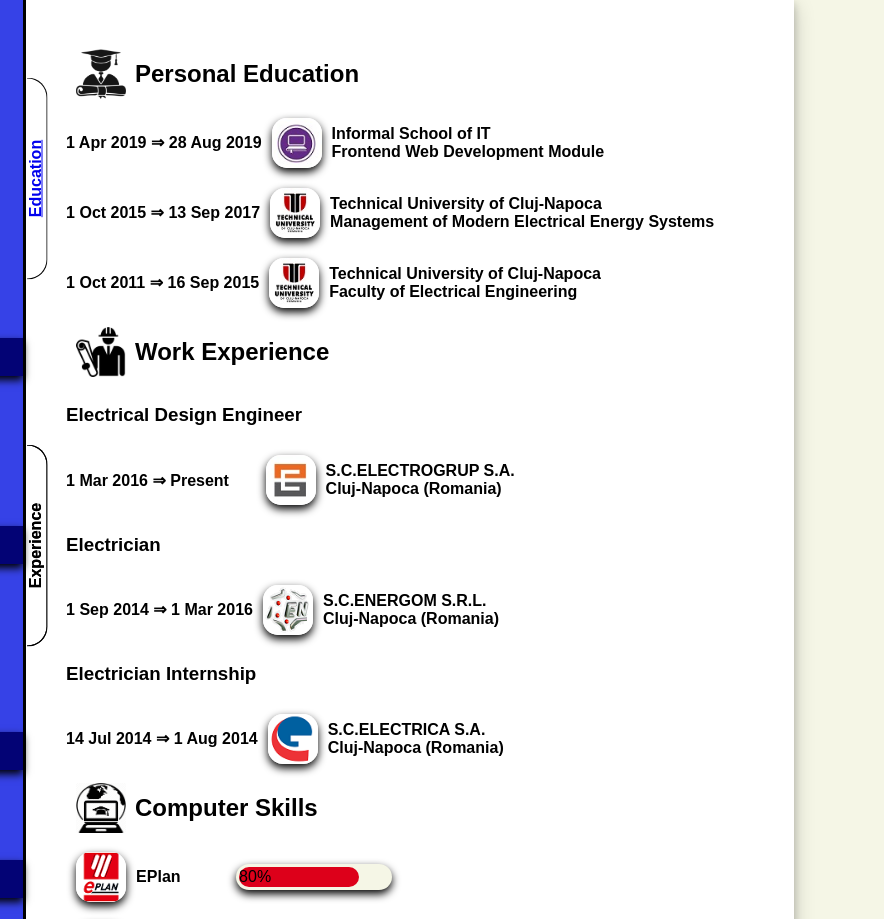
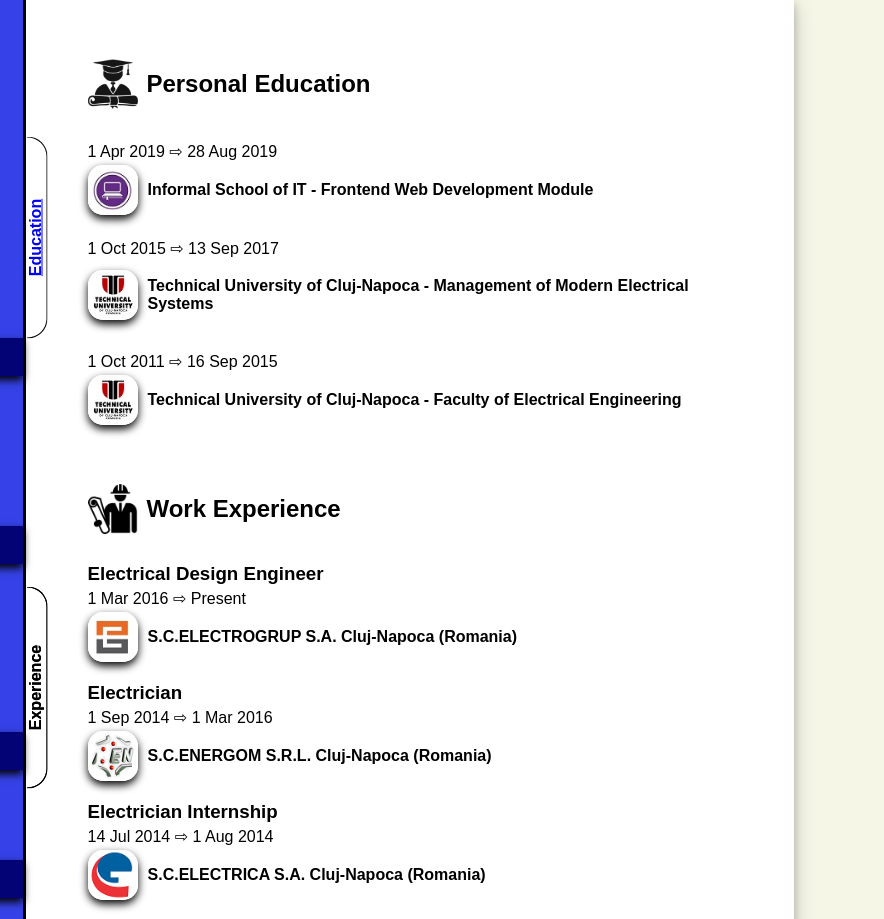
Before and after one commit to cucgabrielpaul/Online-CV, a plain HTML site: page index.html in a window 1280 px wide. Shown: the top 919 px of the page, 396-1280 px from the left. Drawn offline with Linux system fonts and the light colour scheme.

Commit message:
Responsive

```diff
--- a/index.html
+++ b/index.html
@@ -152,17 +152,16 @@
             </div>
 
             <article class="siit">
+            <time>
+              1 Apr 2019 &#8680; 28 Aug 2019
+            </time>
+
             <div>
-              <time>
-                1 Apr 2019 &#8658; 28 Aug 2019
-              </time>
               <img src="img/SIIT.png" alt="" />
               <h4>
-                Informal School of IT <br />
-                Frontend Web Development Module
+                Informal School of IT - Frontend Web Development Module
               </h4>
             </div>
-
 
             <ul id="edu">
               <li>HTTP: Fundamentals about the protocol: Methods, Headers, Status codes.</li>
@@ -174,18 +173,16 @@
             </article>
 
             <article class="msem-utcn">
+            <time>
+              1 Oct 2015 &#8680; 13 Sep 2017
+            </time>
+
             <div>
-
-              <time>
-                1 Oct 2015 &#8658; 13 Sep 2017
-              </time>
               <img src="img/UTCN.png" alt="" />
               <h4>
-                Technical University of Cluj-Napoca <br />
-                Management of Modern Electrical Energy Systems
+                Technical University of Cluj-Napoca - Management of Modern Electrical Systems
               </h4>
             </div>
-
 
             <ul>
               <li>
@@ -205,17 +202,16 @@
             </article>
 
             <article class="ie-utcn">
+            <time>
+              1 Oct 2011 &#8680; 16 Sep 2015
+            </time>
+
             <div>
-              <time>
-                1 Oct 2011 &#8658; 16 Sep 2015
-              </time>
               <img src="img/UTCN.png" alt="" />
               <h4>
-                Technical University of Cluj-Napoca <br />
-                Faculty of Electrical Engineering
+                Technical University of Cluj-Napoca - Faculty of Electrical Engineering
               </h4>
             </div>
-
 
             <ul>
               <li>
@@ -249,17 +245,17 @@
               <h3>
                 Electrical Design Engineer
               </h3>
+
+              <time>
+                1 Mar 2016 &#8680; Present
+              </time>
+
               <div>
-                <time>
-                  1 Mar 2016 &#8658; Present
-                </time>&nbsp;&nbsp;&nbsp;&nbsp;&nbsp;&nbsp;
                 <img src="img/Electrogrup.png" alt="Electrogrup" />
                 <h4>
-                  S.C.ELECTROGRUP S.A.<br />
-                  Cluj-Napoca (Romania)
+                  S.C.ELECTROGRUP S.A. Cluj-Napoca (Romania)
                 </h4>
               </div>
-
 
               <ul>
                 <li>Strong spoken and written communications skills.</li>
@@ -274,17 +270,17 @@
               <h3>
                 Electrician
               </h3>
+
+              <time>
+                1 Sep 2014 &#8680; 1 Mar 2016
+              </time>
+
               <div>
-                <time>
-                  1 Sep 2014 &#8658; 1 Mar 2016
-                </time>
                 <img src="img/Energom.png" alt="Energom" />
                 <h4>
-                  S.C.ENERGOM S.R.L.<br />
-                  Cluj-Napoca (Romania)
+                  S.C.ENERGOM S.R.L. Cluj-Napoca (Romania)
                 </h4>
               </div>
-
 
               <ul>
                 <li>Ability to read and understand electrical schematics and diagrams.</li>
@@ -300,17 +296,17 @@
               <h3>
                 Electrician Internship
               </h3>
+
+              <time>
+                14 Jul 2014 &#8680; 1 Aug 2014
+              </time>
+
               <div>
-                <time>
-                  14 Jul 2014 &#8658; 1 Aug 2014
-                </time>
                 <img src="img/Electrica.png" alt="Electrica" />
                 <h4>
-                  S.C.ELECTRICA S.A.<br />
-                  Cluj-Napoca (Romania)
+                  S.C.ELECTRICA S.A. Cluj-Napoca (Romania)
                 </h4>
               </div>
-
 
               <ul>
                 <li>I participated at high and medium voltage transformers reconditioning and measuring.</li>
@@ -331,9 +327,7 @@
               <h2>Computer Skills</h2>
             </div>
 
-
             <article class="eplan">
-              <div>
               <img src="img/Eplan.png" alt="EPlan" />
               <h4>
                 EPlan
@@ -341,12 +335,9 @@
               <div id="progressbar">
                 <div>80%</div>
               </div>
-              </div>
-
             </article>
 
             <article class="autocad">
-              <div>
               <img src="img/autocad.png" alt="AutoCAD" />
               <h4>
                 AutoCAD
@@ -354,11 +345,9 @@
               <div id="progressbar">
                 <div>70%</div>
               </div>
-              </div>
             </article>
 
             <article class="html">
-              <div>
               <img src="img/html.png" alt="HTML" />
               <h4>
                 HTML
@@ -366,11 +355,9 @@
               <div id="progressbar">
                 <div>60%</div>
               </div>
-              </div>
             </article>
 
             <article class="css">
-              <div>
               <img src="img/css.png" alt="CSS" />
               <h4>
                 CSS
@@ -378,11 +365,9 @@
               <div id="progressbar">
                 <div>50%</div>
               </div>
-              </div>
             </article>
 
             <article class="javascript">
-              <div>
               <img src="img/js.png" alt="Javascript" />
               <h4>
                 JavaScript
@@ -390,11 +375,9 @@
               <div id="progressbar">
                 <div>40%</div>
               </div>
-              </div>
             </article>
 
             <article class="react">
-              <div>
               <img src="img/react.png" alt="ReactJS" />
               <h4>
                 ReactJS
@@ -402,18 +385,15 @@
               <div id="progressbar">
                 <div>30%</div>
               </div>
-              </div>
             </article>
 
             <article class="git">
-              <div>
               <img src="img/git.png" alt="Git" />
               <h4>
                 Git
               </h4>
               <div id="progressbar">
                 <div>30%</div>
-                </div>
               </div>
             </article>
           </div>
--- a/style.css
+++ b/style.css
@@ -121,7 +121,6 @@ aside div.qr,
 }
 
 .content {
-  padding: 40px 0;
   width: 70%;
   border-left: 3px solid black;
 }
@@ -130,10 +129,19 @@ section {
   position: relative;
   display: flex;
   align-items: center;
+  margin: 50px 0;
+}
+
+section article {
+  margin-top: 20px;
+}
+
+section article h3 {
+  margin: 0;
 }
 
 section > div {
-  margin: 0 40px;
+  margin: 0 8%;
 }
 
 section div div {
@@ -141,10 +149,9 @@ section div div {
   align-items: center;
 }
 
-section div div img {
+section img {
   width: 50px;
   height: 50px;
-  margin-left: 10px;
 }
 
 :target {
@@ -152,10 +159,10 @@ section div div img {
 }
 
 article img {
-  margin: 10px;
+  margin-right: 10px;
   border-radius: 30%;
-  width: 40px;
-  height: 40px;
+  width: 50px;
+  height: 50px;
   box-shadow: 0 4px 8px 0 black;
 }
 
@@ -164,9 +171,9 @@ article img:hover {
   transition: 4s;
 }
 
+section.skills article,
 article > div {
   display: flex;
-  flex-wrap: wrap;
   align-items: center;
 }
 
@@ -174,14 +181,14 @@ article div h4 {
   margin: 15px 0;
 }
 
-section.skills article div h4 {
-  width: 85px;
+section.skills article h4 {
+  margin-right: 15px;
+  width: 80px;
 }
 
 time {
-  vertical-align: center;
-  font-weight: bold;
-  align-self: center;
+  display: inline-block;
+  margin: 4px 0;
 }
 
 a.experience-btn,
@@ -220,16 +227,16 @@ a.skills-btn:focus {
   border-radius: 13px;
   padding: 3px;
   box-shadow: 0 4px 8px 0 black;
-
   left: 150px;
   width: 150px;
   height: 20px;
-  margin-left: 15px;
 }
 
 #progressbar > div {
   height: 20px;
   border-radius: 10px;
+  padding-left: 10px;
+  font-style: border;
 }
 
 article.eplan div#progressbar div {
@@ -267,14 +274,23 @@ article.git div#progressbar div {
   width: 30%;
 }
 
-@media only screen and (max-width: 768px) {
-  a.experience-btn,
-  a.education-btn,
-  a.skills-btn {
+@media only screen and (max-width: 600px) {
+  aside {
+    min-width: 230px;
+  }
+  aside ul {
+    margin: 0;
+  }
+  aside ul li {
+    margin: 3px;
+  }
+
+  section.skills article {
+    flex-wrap: wrap;
   }
 }
 
-@media only screen and (max-width: 425px) {
+@media only screen and (max-width: 525px) {
   div.wrapper {
     display: flex;
     flex-direction: column;
```
Lines whose indentation alone changed are shown as unchanged.
